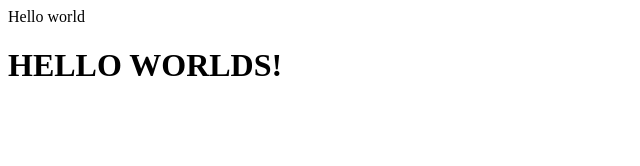
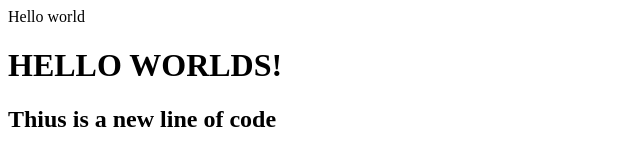
Before and after one commit to MrsRamirez/newSite, a plain HTML site: page index.html in a window 1280 px wide. Shown: the whole page, without its empty margins (0-640 px from the left). Drawn offline with Linux system fonts and the light colour scheme.

Commit message:
Update index.html
added h2

```diff
--- a/index.html
+++ b/index.html
@@ -11,6 +11,7 @@
 <body>
   Hello world
   <h1>HELLO WORLDS!</h1>
+  <h2> Thius is a new line of code</h2>
   <script src="script.js"></script>
 </body>
 
```
